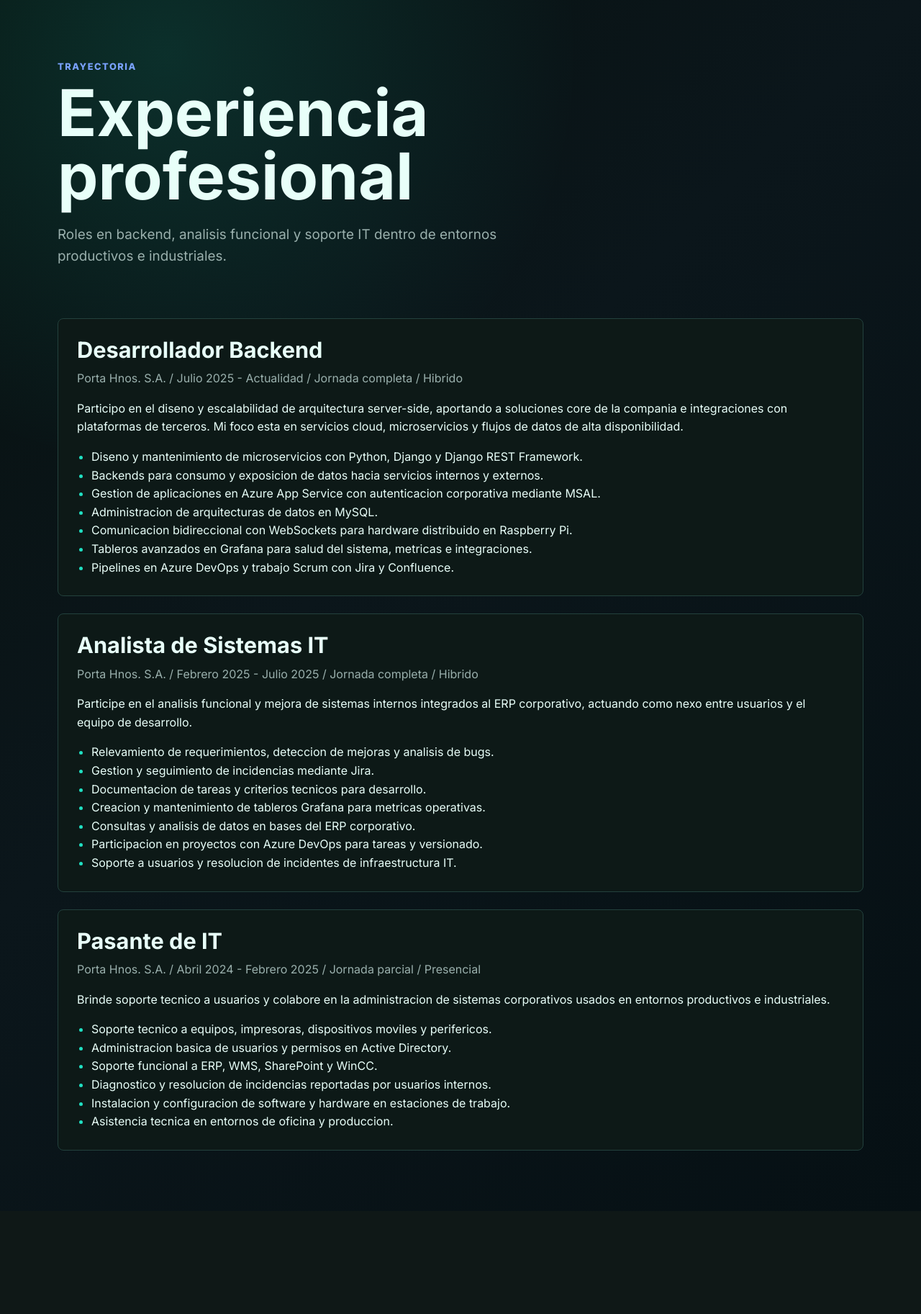
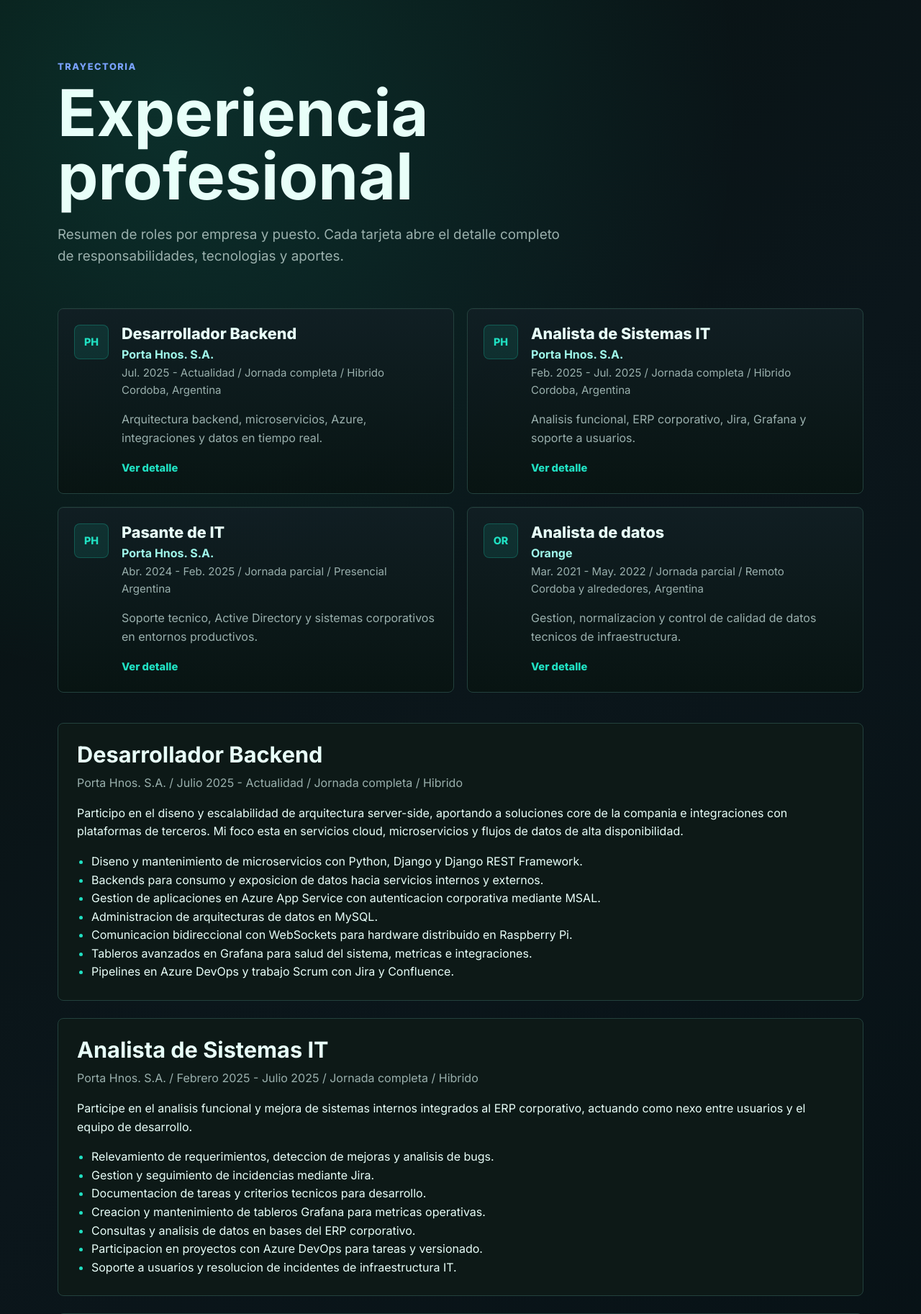
Before and after one commit to Ezequielgusman0912/portfolio, a Django app: page /experiencia/ in a window 1280 px wide. Shown: the part 64-1889 px from the top of the page at 72% size. Before the commit the page ends 1662 px from the top, so only its background shows below. Run offline with Django 5.2, Linux system fonts and the light colour scheme.

Commit message:
Add experience summary cards

```diff
--- a/portfolio/static/portfolio/css/styles.css
+++ b/portfolio/static/portfolio/css/styles.css
@@ -113,6 +113,7 @@ nav a.active::after {
 .section,
 .hero-panel,
 .tech-card,
+.experience-card,
 .timeline-item,
 .project-card,
 .skill-grid article,
@@ -360,6 +361,104 @@ h3 {
   gap: 24px;
 }
 
+.experience-overview {
+  display: grid;
+  grid-template-columns: repeat(2, minmax(0, 1fr));
+  gap: 18px;
+  padding-top: 10px;
+  padding-bottom: 18px;
+}
+
+.experience-card {
+  display: grid;
+  grid-template-columns: auto minmax(0, 1fr);
+  gap: 18px;
+  min-height: 220px;
+  padding: 22px;
+  border: 1px solid var(--line);
+  border-radius: 8px;
+  background: linear-gradient(180deg, rgba(17, 31, 36, 0.9), rgba(8, 20, 18, 0.9));
+  box-shadow: 0 1px 0 rgba(255, 255, 255, 0.03) inset;
+  transition: border-color 180ms ease, box-shadow 180ms ease, transform 180ms ease;
+}
+
+.experience-card:hover {
+  border-color: rgba(32, 224, 194, 0.56);
+  box-shadow: var(--soft-shadow);
+  transform: translateY(-4px);
+}
+
+.experience-card:nth-child(2) {
+  animation-delay: 90ms;
+}
+
+.experience-card:nth-child(3) {
+  animation-delay: 160ms;
+}
+
+.experience-card:nth-child(4) {
+  animation-delay: 230ms;
+}
+
+.company-badge {
+  display: inline-flex;
+  align-items: center;
+  justify-content: center;
+  width: 48px;
+  height: 48px;
+  border: 1px solid rgba(32, 224, 194, 0.24);
+  border-radius: 8px;
+  background: rgba(32, 224, 194, 0.1);
+  color: var(--accent);
+  font-size: 0.9rem;
+  font-weight: 800;
+}
+
+.experience-card-body,
+.experience-role,
+.experience-company,
+.experience-meta,
+.experience-location,
+.experience-summary,
+.experience-link {
+  display: block;
+}
+
+.experience-role {
+  margin-bottom: 4px;
+  color: var(--ink);
+  font-size: 1.35rem;
+  font-weight: 800;
+  line-height: 1.18;
+}
+
+.experience-company {
+  color: #9ff7ea;
+  font-weight: 700;
+}
+
+.experience-meta,
+.experience-location,
+.experience-summary {
+  color: var(--muted);
+}
+
+.experience-meta,
+.experience-location {
+  font-size: 0.94rem;
+}
+
+.experience-summary {
+  margin-top: 16px;
+}
+
+.experience-link {
+  margin-top: 18px;
+  color: var(--accent);
+  font-size: 0.92rem;
+  font-weight: 800;
+}
+
 .timeline-page {
   padding-top: 24px;
 }
@@ -384,6 +483,7 @@ h3 {
 }
 
 .timeline-item {
+  scroll-margin-top: 110px;
   padding: 26px;
 }
 
@@ -513,6 +613,7 @@ ul {
   .split,
   .contact,
   .tech-strip,
+  .experience-overview,
   .project-grid,
   .skill-grid,
   .compact-grid {
@@ -540,6 +641,7 @@ ul {
   }
 
   .tech-card,
+  .experience-card,
   .timeline-item,
   .project-card,
   .skill-grid article,
@@ -585,6 +687,16 @@ ul {
     align-items: flex-start;
   }
 
+  .experience-card {
+    grid-template-columns: 1fr;
+    min-height: auto;
+  }
+
+  .company-badge {
+    width: 44px;
+    height: 44px;
+  }
+
   .tech-icon {
     width: 48px;
     height: 48px;
--- a/portfolio/templates/portfolio/experience.html
+++ b/portfolio/templates/portfolio/experience.html
@@ -6,13 +6,29 @@
   <section class="section page-heading">
     <p class="eyebrow">Trayectoria</p>
     <h1>Experiencia profesional</h1>
-    <p class="lead">Roles en backend, analisis funcional y soporte IT dentro de entornos productivos e industriales.</p>
+    <p class="lead">Resumen de roles por empresa y puesto. Cada tarjeta abre el detalle completo de responsabilidades, tecnologias y aportes.</p>
+  </section>
+
+  <section class="section experience-overview" aria-label="Resumen de experiencia">
+    {% for experience in experiences %}
+      <a class="experience-card" href="#{{ experience.id }}">
+        <span class="company-badge">{{ experience.badge }}</span>
+        <span class="experience-card-body">
+          <span class="experience-role">{{ experience.role }}</span>
+          <span class="experience-company">{{ experience.company }}</span>
+          <span class="experience-meta">{{ experience.from_to }} / {{ experience.mode }}</span>
+          <span class="experience-location">{{ experience.location }}</span>
+          <span class="experience-summary">{{ experience.summary }}</span>
+          <span class="experience-link">Ver detalle</span>
+        </span>
+      </a>
+    {% endfor %}
   </section>
 
   <section class="section timeline-page">
     <div class="timeline">
       {% for experience in experiences %}
-        <article class="timeline-item">
+        <article class="timeline-item" id="{{ experience.id }}">
           <div>
             <h2>{{ experience.role }}</h2>
             <p class="meta">{{ experience.company }} / {{ experience.period }}</p>
--- a/portfolio/views.py
+++ b/portfolio/views.py
@@ -43,8 +43,14 @@ TECH_BADGES = [
 
 EXPERIENCES = [
     {
+        "id": "backend-porta",
+        "badge": "PH",
         "company": "Porta Hnos. S.A.",
         "role": "Desarrollador Backend",
+        "from_to": "Jul. 2025 - Actualidad",
+        "mode": "Jornada completa / Hibrido",
+        "location": "Cordoba, Argentina",
+        "summary": "Arquitectura backend, microservicios, Azure, integraciones y datos en tiempo real.",
         "period": "Julio 2025 - Actualidad / Jornada completa / Hibrido",
         "description": (
             "Participo en el diseno y escalabilidad de arquitectura server-side, "
@@ -63,8 +69,14 @@ EXPERIENCES = [
         ],
     },
     {
+        "id": "analista-porta",
+        "badge": "PH",
         "company": "Porta Hnos. S.A.",
         "role": "Analista de Sistemas IT",
+        "from_to": "Feb. 2025 - Jul. 2025",
+        "mode": "Jornada completa / Hibrido",
+        "location": "Cordoba, Argentina",
+        "summary": "Analisis funcional, ERP corporativo, Jira, Grafana y soporte a usuarios.",
         "period": "Febrero 2025 - Julio 2025 / Jornada completa / Hibrido",
         "description": (
             "Participe en el analisis funcional y mejora de sistemas internos "
@@ -82,8 +94,14 @@ EXPERIENCES = [
         ],
     },
     {
+        "id": "pasante-porta",
+        "badge": "PH",
         "company": "Porta Hnos. S.A.",
         "role": "Pasante de IT",
+        "from_to": "Abr. 2024 - Feb. 2025",
+        "mode": "Jornada parcial / Presencial",
+        "location": "Argentina",
+        "summary": "Soporte tecnico, Active Directory y sistemas corporativos en entornos productivos.",
         "period": "Abril 2024 - Febrero 2025 / Jornada parcial / Presencial",
         "description": (
             "Brinde soporte tecnico a usuarios y colabore en la administracion "
@@ -96,6 +114,29 @@ EXPERIENCES = [
             "Diagnostico y resolucion de incidencias reportadas por usuarios internos.",
             "Instalacion y configuracion de software y hardware en estaciones de trabajo.",
             "Asistencia tecnica en entornos de oficina y produccion.",
+        ],
+    },
+    {
+        "id": "datos-orange",
+        "badge": "OR",
+        "company": "Orange",
+        "role": "Analista de datos",
+        "from_to": "Mar. 2021 - May. 2022",
+        "mode": "Jornada parcial / Remoto",
+        "location": "Cordoba y alrededores, Argentina",
+        "summary": "Gestion, normalizacion y control de calidad de datos tecnicos de infraestructura.",
+        "period": "Marzo 2021 - Mayo 2022 / Jornada parcial / Remoto",
+        "description": (
+            "Trabaje con informacion de infraestructura electrica y telefonica, "
+            "actualizando datos tecnicos, localizaciones y estructuras heterogeneas "
+            "para mantener trazabilidad y calidad de informacion."
+        ),
+        "items": [
+            "Gestion y actualizacion de archivos Excel con informacion de infraestructura electrica y telefonica.",
+            "Actualizacion de localizaciones ante cambios de postes, cableado o puntos de control.",
+            "Carga, normalizacion y validacion de datos tecnicos como tipo de poste, color, estado e imagenes asociadas.",
+            "Control de calidad de datos y seguimiento de modificaciones para mantener trazabilidad.",
+            "Trabajo con planillas avanzadas y estructuras de datos heterogeneas.",
         ],
     },
 ]
```
